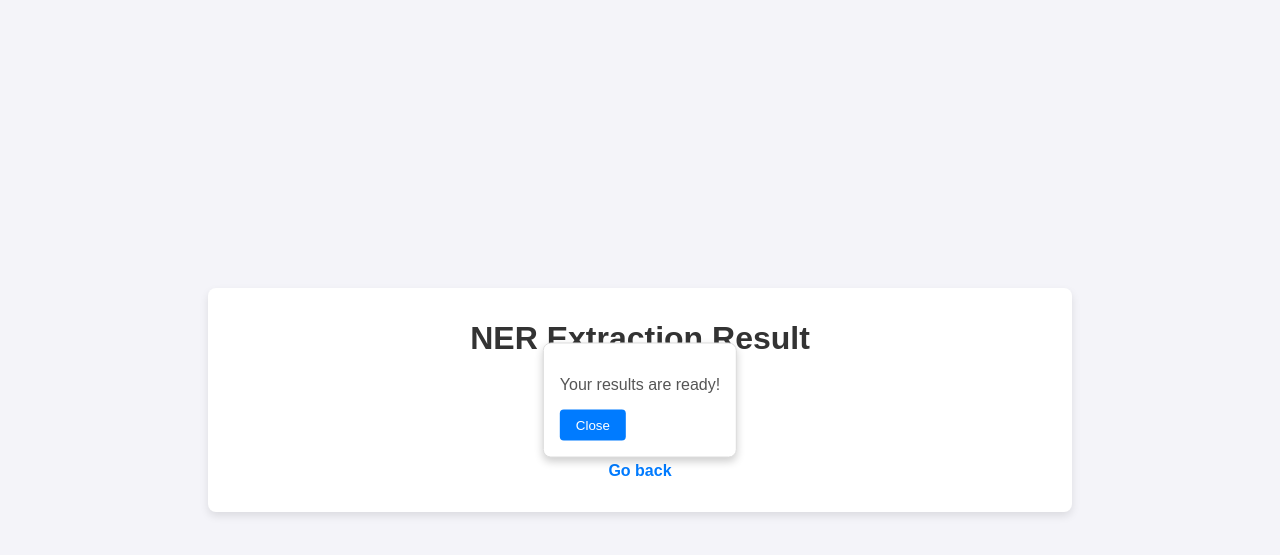
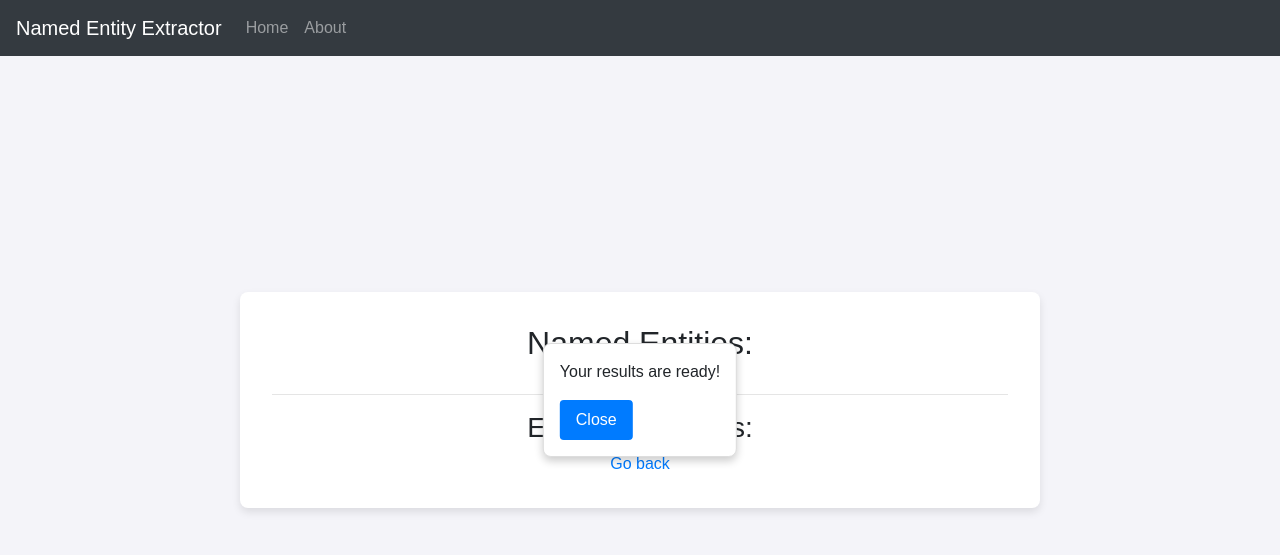
Before and after one commit to Pragya-Pandey2709/NER_Flask_Spacy, a Flask app: template templates/result.html in a window 1280 px wide. Shown: the top 555 px of the page. Run offline with Flask 3, Linux system fonts and the light colour scheme; the template is opened without the code that fills it, so the values that code supplies are empty; parts of the project's set-up code (start-up, migrations or seed data) failed here and were passed over; some libraries are stand-ins or nearby versions.

Commit message:
Update result.html

```diff
--- a/templates/result.html
+++ b/templates/result.html
@@ -4,6 +4,8 @@
     <meta charset="UTF-8">
     <meta name="viewport" content="width=device-width, initial-scale=1.0">
     <title>NER Extraction Result</title>
+    <link rel="stylesheet" href="https://stackpath.bootstrapcdn.com/bootstrap/4.1.3/css/bootstrap.min.css" integrity="sha384-MCw98/SFnGE8fJT3GXwEOngsV7Zt27NXFoaoApmYm81iuXoPkFOJwJ8ERdknLPMO" crossorigin="anonymous">
+    <link rel="stylesheet" href="https://stackpath.bootstrapcdn.com/font-awesome/4.7.0/css/font-awesome.min.css">
     <style>
         body {
             font-family: Arial, sans-serif;
@@ -24,46 +26,50 @@
             max-width: 800px;
             text-align: center;
         }
-        h1 {
-            margin-top: 0;
-            color: #333;
+        .highlighted-text {
+            text-align: left;
+            margin-bottom: 2rem;
         }
-        p {
-            margin: 1rem 0;
-            color: #555;
+        .entity {
+            display: inline-block;
+            padding: 0.25em 0.5em;
+            margin: 0 0.25em 0.25em 0;
+            line-height: 1;
+            border-radius: 0.25em;
         }
-        ul {
-            list-style: none;
-            padding: 0;
-            margin: 0;
+        .entity .label {
+            font-size: 0.8em;
+            font-weight: bold;
+            line-height: 1;
+            color: #fff;
+            padding: 0.35em 0.5em;
+            border-radius: 0.25em;
+            text-transform: uppercase;
+            display: inline-block;
+            vertical-align: middle;
+            margin-left: 0.5em;
         }
-        li {
-            padding: 1rem 0;
-            border-bottom: 1px solid #ddd;
-            display: flex;
-            align-items: center;
-            justify-content: center;
-            flex-wrap: wrap;
-        }
-        .entity-label {
-            font-weight: bold;
-            color: #007bff;
+        .entity.PERSON { background: #7ea4db; }
+        .entity.PERSON .label { background: #1f5cbf; }
+        .entity.ORG { background: #a1d0e8; }
+        .entity.ORG .label { background: #59a7c4; }
+        .entity.GPE { background: #b2d7d0; }
+        .entity.GPE .label { background: #469a8c; }
+        .entity.DATE { background: #e4cba8; }
+        .entity.DATE .label { background: #b38b62; }
+        .entity.LOC { background: #e8d6a1; }
+        .entity.LOC .label { background: #c4a346; }
+        .entity.CARDINAL { background: #dbc4a6; }
+        .entity.CARDINAL .label { background: #b48646; }
+        .entity.ORDINAL { background: #e8d0a1; }
+        .entity.ORDINAL .label { background: #c49646; }
+        .entity.NORP { background: #d1a1a8; }
+        .entity.NORP .label { background: #8b4646; }
+        .entity-image {
+            width: 100px;
+            height: 100px;
             margin-right: 10px;
-        }
-        .entity-image {
-            width: 200px;
-            height: 200px;
-            margin-right: 10px;
-        }
-        a {
-            display: inline-block;
-            margin-top: 1rem;
-            color: #007bff;
-            text-decoration: none;
-            font-weight: bold;
-        }
-        a:hover {
-            text-decoration: underline;
+            vertical-align: middle;
         }
         .popup {
             display: none;
@@ -101,18 +107,35 @@
     </script>
 </head>
 <body>
+    <nav class="navbar navbar-expand-md navbar-dark fixed-top bg-dark">
+        <a class="navbar-brand" href="/">Named Entity Extractor</a>
+        <button class="navbar-toggler" type="button" data-toggle="collapse" data-target="#navbarsExampleDefault" aria-controls="navbarsExampleDefault" aria-expanded="false" aria-label="Toggle navigation">
+            <span class="navbar-toggler-icon"></span>
+        </button>
+        <div class="collapse navbar-collapse" id="navbarsExampleDefault">
+            <ul class="navbar-nav mr-auto">
+                <li class="nav-item">
+                    <a class="nav-link" href="/">Home</a>
+                </li>
+                <li class="nav-item">
+                    <a class="nav-link" href="/about">About</a>
+                </li>
+            </ul>
+        </div>
+    </nav>
+    <br/><br/><br/>
     <div class="container">
-        <h1>NER Extraction Result</h1>
-        <p>Input Text:</p>
-        <p>{{ text }}</p>
-        <p>Named Entities:</p>
-        <ul>
+        <h2>Named Entities:</h2>
+        <div class="highlighted-text">
+            {{ highlighted_text|safe }}
+        </div>
+        <hr>
+        <h3>Extracted Entities:</h3>
+        <ul class="list-group">
             {% for entity, label in entities %}
-                <li>
-                    <img src="{{ url_for('static', filename='images/' +
-label + '.png') }}" class="entity-image" alt="{{ label }}">
-                    <span class="entity-label">{{ entity }}</span> - {{
-label }}
+                <li class="list-group-item">
+                    <img src="{{ url_for('static', filename='images/' + label + '.png') }}" class="entity-image" alt="{{ label }}">
+                    <span class="entity-label">{{ entity }}</span> - {{ label }}
                 </li>
             {% endfor %}
         </ul>
@@ -120,8 +143,10 @@ label }}
     </div>
     <div id="result-popup" class="popup">
         <p>Your results are ready!</p>
-        <button
-onclick="document.getElementById('result-popup').style.display='none'">Close</button>
+        <button onclick="document.getElementById('result-popup').style.display='none'">Close</button>
     </div>
+    <script src="https://code.jquery.com/jquery-3.3.1.slim.min.js" integrity="sha384-q8i/X+965DzO0rT7abK41JStQIAqVgRVzpbzo5smXKp4YfRvH+8abtTE1Pi6jizo" crossorigin="anonymous"></script>
+    <script src="https://cdnjs.cloudflare.com/ajax/libs/popper.js/1.14.6/umd/popper.min.js" integrity="sha384-wHAiFfRlMFy6i5SRaxvfOCifBUy1xHdJ/yoi7FRNXMRBu5WHdZYu1hA6ZOblgut" crossorigin="anonymous"></script>
+    <script src="https://stackpath.bootstrapcdn.com/bootstrap/4.2.1/js/bootstrap.min.js" integrity="sha384-B0UglyR+jN6CkvvICOB2joaf5I4l3gm9GU6Hc1og6Ls7i6U/mkkaduKaBhlAXv9k" crossorigin="anonymous"></script>
 </body>
 </html>
```
